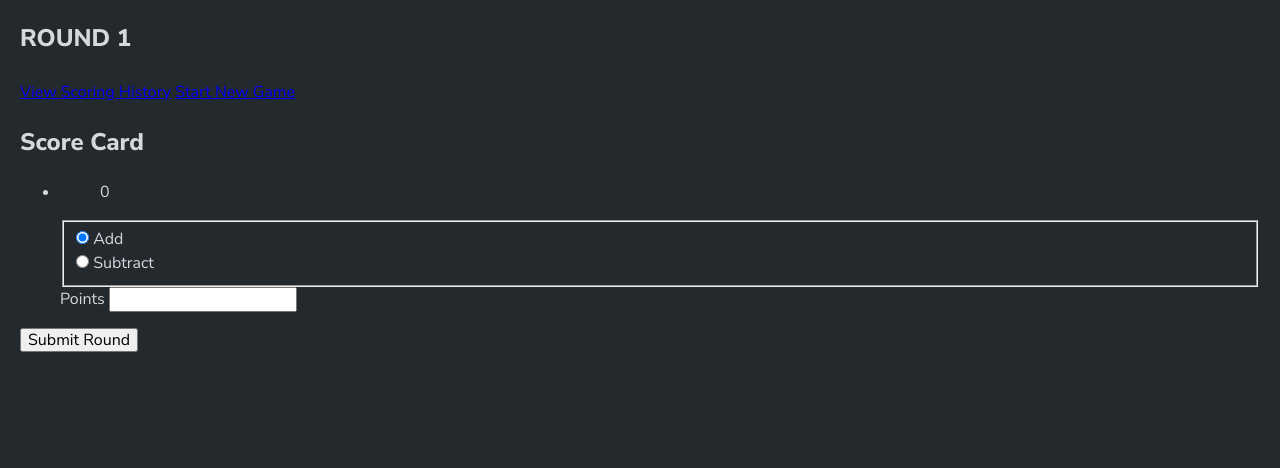
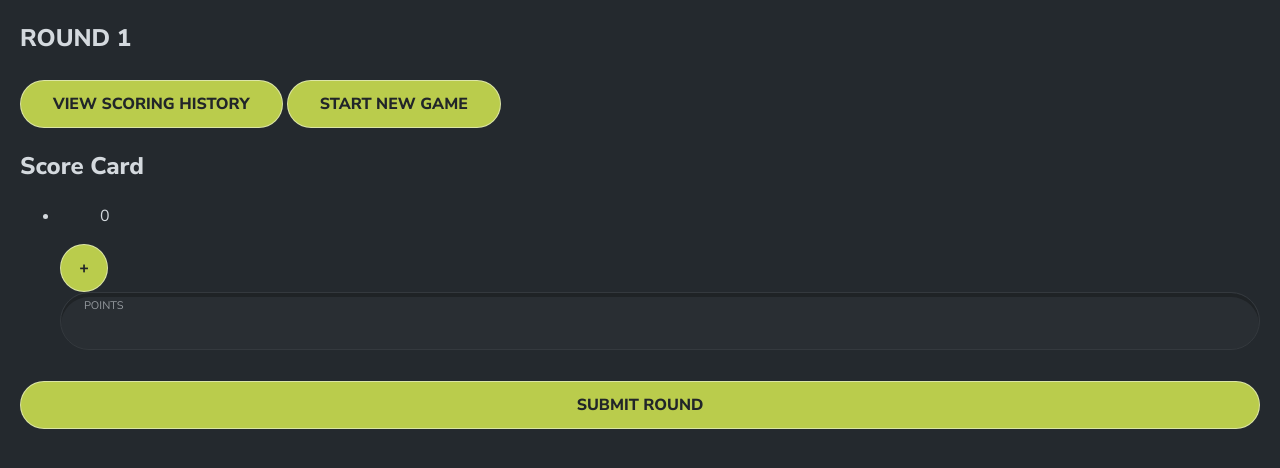
Before and after one commit to jasonjohnson47/svelte-score-keeper, a Svelte app: page / in a window 1280 px wide. Both pictures are taken after a click on the button "START GAME". Shown: the top 468 px of the page. Built offline with nearby package versions, Linux system fonts and the light colour scheme.

Commit message:
Begin styling CurrentRound

```diff
--- a/src/components/CurrentRound.svelte
+++ b/src/components/CurrentRound.svelte
@@ -4,6 +4,7 @@
     import { roundToEdit } from '../stores';
     import { getTotalScoreById } from '../utils';
     import type { Round } from '../types';
+    import FloatingLabelInput from './FloatingLabelInput.svelte';
 
     let playerOperations = $players.reduce((acc, currPlayer) => {
         return {...acc, ['player-' + currPlayer.id]: 'add'};
@@ -52,8 +53,8 @@
 
 <h1>Round {$roundToEdit}</h1>
 <div>
-    <a href="#history">View Scoring History</a>
-    <a href="#game-setup">Start New Game</a>
+    <a class="btn btn-primary" href="#history">View Scoring History</a>
+    <a class="btn btn-primary" href="#game-setup">Start New Game</a>
 </div>
 <form action="">
     <section>
@@ -67,7 +68,7 @@
                     <dd>{getTotalScoreById($scores, player.id)}</dd>
                 </dl>
                 <div role="group" aria-label="points this round">
-                    <fieldset>
+                    <fieldset class="add-sub-btn">
                         <legend class="sr-only">Add or Subtract</legend>
                         <div>
                             <input
@@ -77,7 +78,7 @@
                                 bind:group={playerOperations['player-' + player.id]}
                                 value={'add'}
                             >
-                            <label for="add-{player.id}">Add</label>
+                            <label for="add-{player.id}" class="btn btn-primary"><span aria-label="add">-</span></label>
                         </div>
                         <div>
                             <input
@@ -87,18 +88,25 @@
                                 bind:group={playerOperations['player-' + player.id]}
                                 value={'subtract'}
                             >
-                            <label for="subtract-{player.id}">Subtract</label>
+                            <label for="subtract-{player.id}" class="btn btn-primary"><span aria-label="subtract">+</span></label>
                         </div>
                     </fieldset>
                     <div>
-                        <label for="points-{player.id}">Points</label>
+                        <FloatingLabelInput
+                            id="points-{player.id}"
+                            label="Points"
+                            type={'number'}
+                            min="0"
+                            bind:value={playerPoints['player-' + player.id]}
+                        />
+                        <!--<label for="points-{player.id}">Points</label>
                         <input
                             type="number"
                             min="0"
                             id="points-{player.id}"
                             name="points-{player.id}"
                             bind:value={playerPoints['player-' + player.id]}
-                        >
+                        >-->
                     </div>
                 </div>
             </li>
@@ -106,6 +114,53 @@
         </ul>
     </section>
     <div>
-        <button type="button" on:click="{submitRound}">Submit Round</button>
+        <button type="button" class="btn btn-block btn-primary" on:click="{submitRound}">Submit Round</button>
     </div>
 </form>
+<style>
+    .add-sub-btn {
+        padding: 0;
+        border: 0 none;
+        margin: 0;
+    }
+    .add-sub-btn input {
+        position: absolute;
+        clip: rect(0, 0, 0, 0);
+        pointer-events: none;
+    }
+    .add-sub-btn label {
+        /* undo sr-only */
+        position: static;
+        width: auto;
+        min-width: 1.375rem;
+        height: auto;
+        padding: 0.6875rem;
+        margin: 0;
+        overflow: visible;
+        clip: auto;
+        white-space: nowrap;
+        border: 1px solid rgba(255, 255, 255, 0.5);
+    }
+    .add-sub-btn label span {
+        display: inline-block;
+        min-width: 1.5rem;
+    }
+    .add-sub-btn :checked + label {
+        /* sr-only */
+        position: absolute;
+        width: 1px;
+        height: 1px;
+        padding: 0;
+        margin: -1px;
+        overflow: hidden;
+        clip: rect(0, 0, 0, 0);
+        white-space: nowrap;
+        border: 0;
+    }
+    .add-sub-btn:focus-within label {
+        background-color: #dce5a5;
+        border-color: #fff;
+        color: #212529;
+        box-shadow: 0 0 0 0.1875rem rgba(186, 204, 76, 0.5) !important;
+    }
+</style>
--- a/src/components/FloatingLabelInput.svelte
+++ b/src/components/FloatingLabelInput.svelte
@@ -6,6 +6,7 @@
     export let label: string = '';
     export let type: string = 'text';
     export let value: string = '';
+    export let min: string = '';
 
     let input: HTMLInputElement;
 
@@ -48,7 +49,7 @@
 <div class={containerClass}>
     <label for={id}>{label}</label>
     <input
-        {type} {id} {value}
+        {type} {id} {value} {min}
         bind:this={input}
         on:input={handleInput}
     >
```
